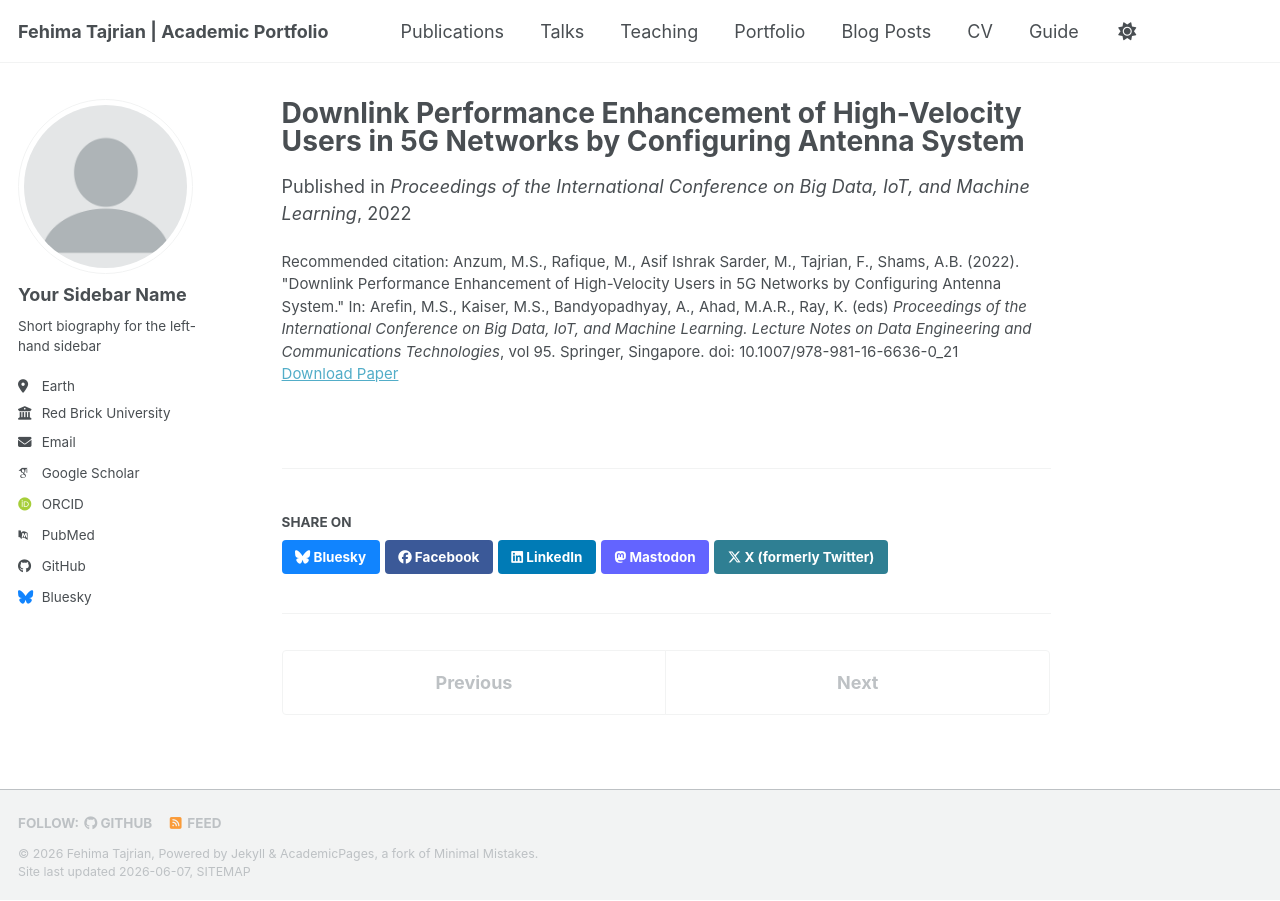
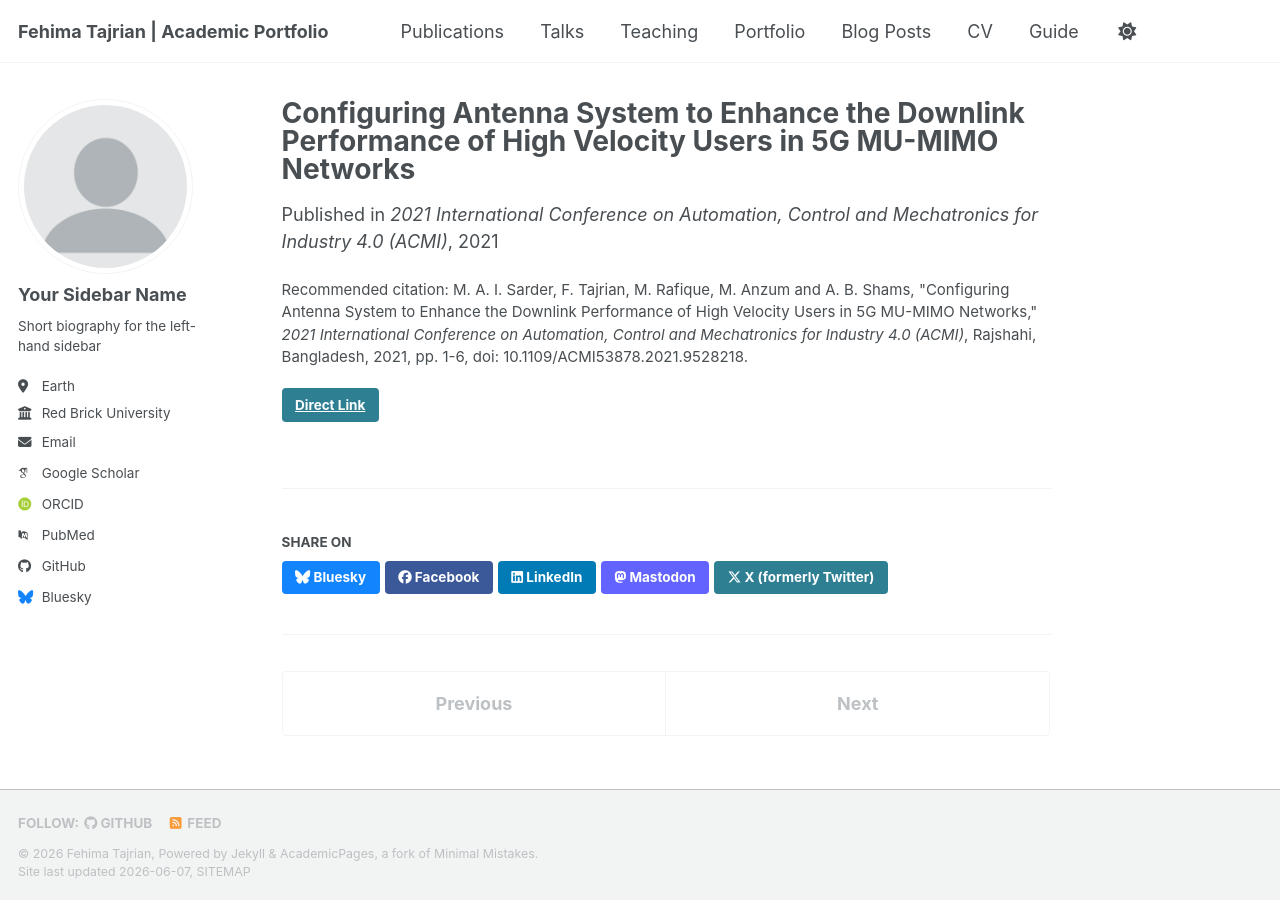
Before and after one commit to fehimatajrian/fehimatajrian.github.io, a Jekyll site: the page built from _publications/2022-01-01-downlink-performance-high-velocity-5g.md, in a window 1280 px wide. Built offline with Jekyll 4.4.1, drawn with Linux system fonts in a browser that asks for light colours; some web fonts are replaced; a script bundle is joined from its source files by our own code; library files that are not in the unit come from our copies.

Commit message:
Update 2022-01-01-downlink-performance-high-velocity-5g.md

```diff
--- a/_publications/2022-01-01-downlink-performance-high-velocity-5g.md
+++ b/_publications/2022-01-01-downlink-performance-high-velocity-5g.md
@@ -1,10 +1,10 @@
 ---
-title: "Downlink Performance Enhancement of High-Velocity Users in 5G Networks by Configuring Antenna System"
+title: "Configuring Antenna System to Enhance the Downlink Performance of High Velocity Users in 5G MU-MIMO Networks"
 collection: publications
-permalink: /publication/2022-downlink-performance-high-velocity-5g
-date: 2022-01-01
-venue: 'Proceedings of the International Conference on Big Data, IoT, and Machine Learning'
-paperurl: 'https://doi.org/10.1007/978-981-16-6636-0_21'
-citation: 'Anzum, M.S., Rafique, M., Asif Ishrak Sarder, M., Tajrian, F., Shams, A.B. (2022). &quot;Downlink Performance Enhancement of High-Velocity Users in 5G Networks by Configuring Antenna System.&quot; In: Arefin, M.S., Kaiser, M.S., Bandyopadhyay, A., Ahad, M.A.R., Ray, K. (eds) <i>Proceedings of the International Conference on Big Data, IoT, and Machine Learning. Lecture Notes on Data Engineering and Communications Technologies</i>, vol 95. Springer, Singapore. doi: 10.1007/978-981-16-6636-0_21'
+permalink: /publication/2021-configuring-antenna-5g-mu-mimo
+date: 2021-07-08
+venue: '2021 International Conference on Automation, Control and Mechatronics for Industry 4.0 (ACMI)'
+link: 'https://doi.org/10.1109/ACMI53878.2021.9528218'
+citation: "M. A. I. Sarder, F. Tajrian, M. Rafique, M. Anzum and A. B. Shams, \"Configuring Antenna System to Enhance the Downlink Performance of High Velocity Users in 5G MU-MIMO Networks,\" <i>2021 International Conference on Automation, Control and Mechatronics for Industry 4.0 (ACMI)</i>, Rajshahi, Bangladesh, 2021, pp. 1-6, doi: 10.1109/ACMI53878.2021.9528218."
 
 ---
```
